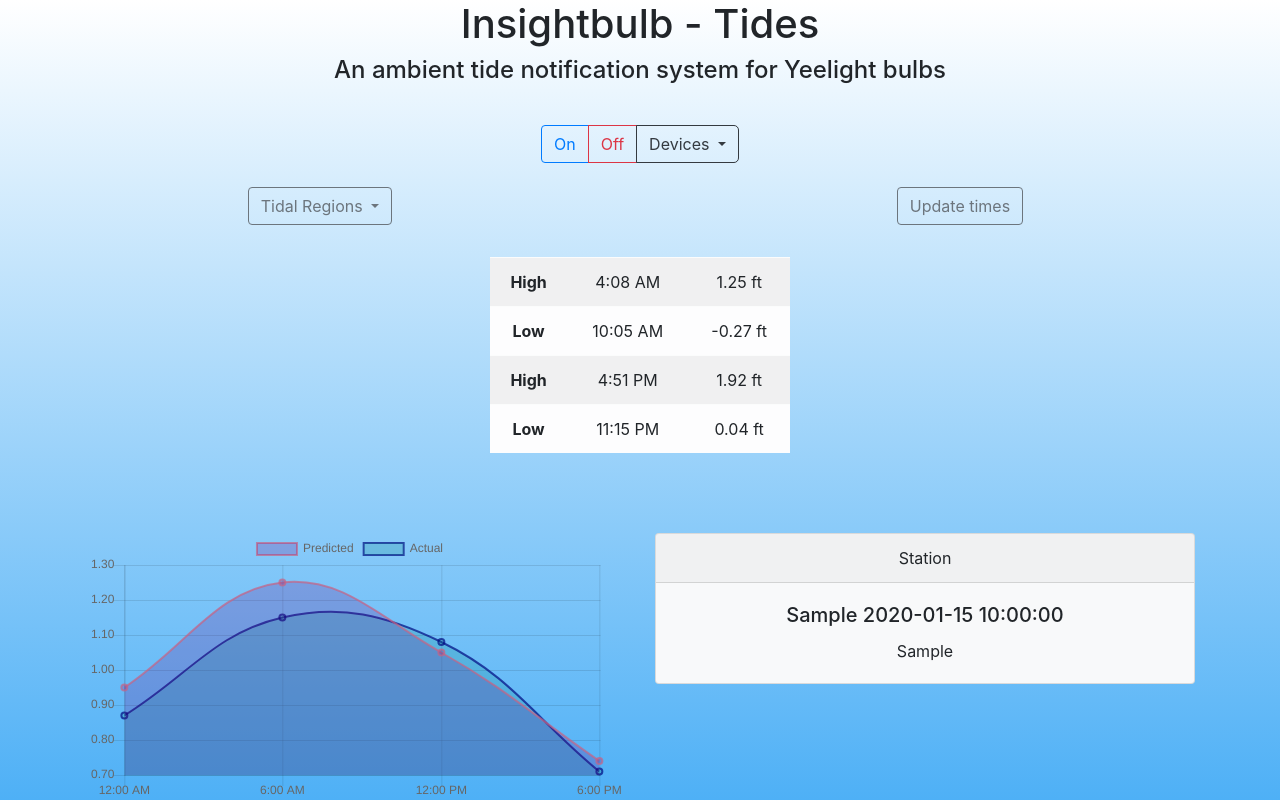
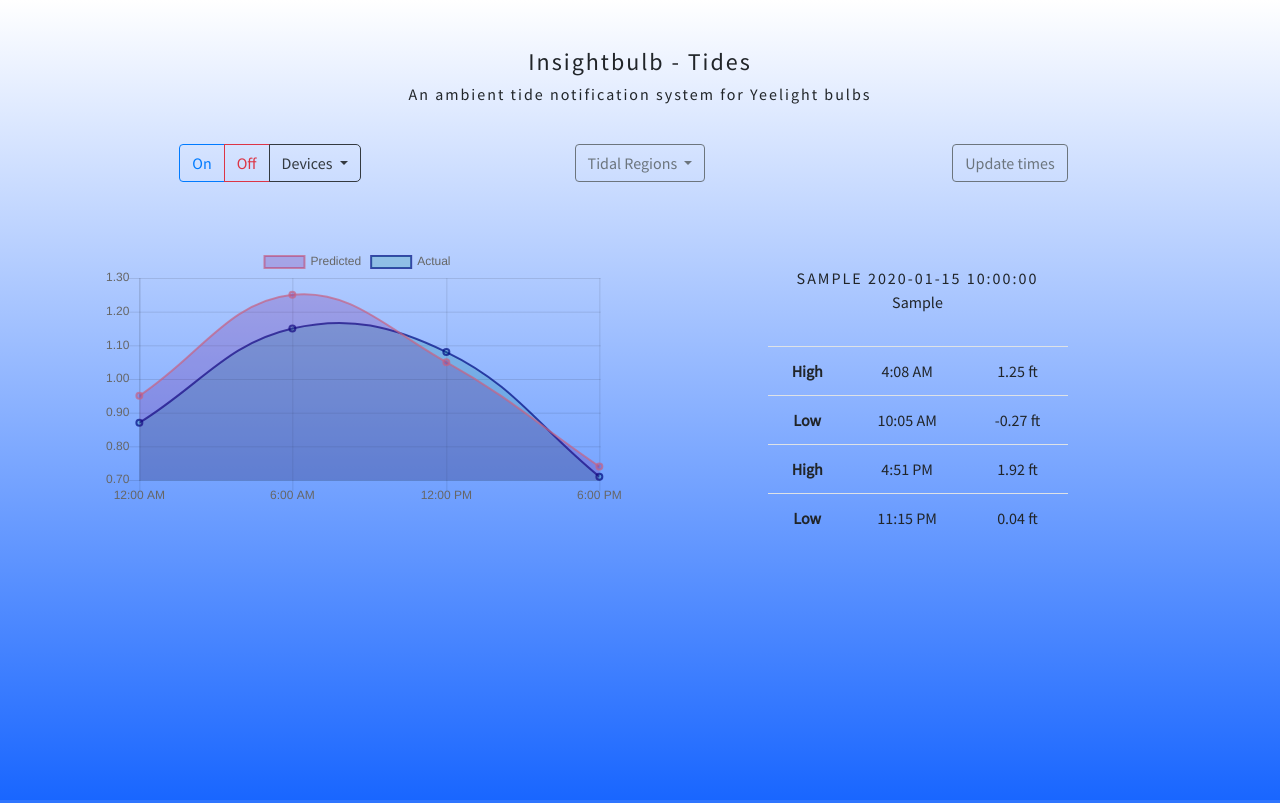
Before and after one commit to insightbulb/insightbulb, a Flask app: template templates/index.html in a window 1280 px wide. Run offline with Flask 2, Linux system fonts and the light colour scheme; the template is opened without the code that fills it: most values are stand-ins (such as "Sample title", 1, 10 or a date in 2020); parts of the project's set-up code (start-up, migrations or seed data) failed here and were passed over; some libraries are stand-ins or nearby versions.

Commit message:
Changed page to look more like prototype

```diff
--- a/static/styles/styles.css
+++ b/static/styles/styles.css
@@ -1,3 +1,8 @@
+body {
+    background: -webkit-gradient(linear, left top, left bottom, from(#fff), to(#1966ff)) fixed;
+    font-family: 'Source Sans Pro', sans-serif;
+}
+
 .scrollable-menu {
     height: auto;
     max-height: 200px;
@@ -26,6 +31,32 @@
     margin-right:auto;
 }
 
-body {
-  background: -webkit-gradient(linear, left top, left bottom, from(#fff), to(#4EB0F6)) fixed;
+/* Canvas Styling */
+
+.card {
+    background: none;
+    border: none;
 }
+
+.datetime {
+    font-size: 1rem;
+    letter-spacing: .125rem;
+    text-transform: uppercase;
+}
+
+.current_region {
+    font-size: 1.5rem;
+    letter-spacing: .125rem;
+    text-transform: uppercase;
+}
+
+.header {
+    font-size: 1.5rem;
+    margin-top: 3rem;
+    letter-spacing: .125rem;
+}
+
+.sub {
+    font-size: 1rem;
+    letter-spacing: .125rem;
+}
--- a/templates/index.html
+++ b/templates/index.html
@@ -9,6 +9,7 @@
     <link rel="stylesheet" href="https://use.fontawesome.com/releases/v5.7.0/css/all.css">
     <link rel="stylesheet" href="https://stackpath.bootstrapcdn.com/bootstrap/4.3.1/css/bootstrap.min.css">
     <link rel="stylesheet" href="/static/styles/styles.css">
+    <link href="https://fonts.googleapis.com/css?family=Source+Sans+Pro" rel="stylesheet">
     <script src="https://cdnjs.cloudflare.com/ajax/libs/popper.js/1.11.0/umd/popper.min.js"></script>
     <script src="https://stackpath.bootstrapcdn.com/bootstrap/4.3.1/js/bootstrap.min.js"></script>
     <script type="text/javascript"
@@ -16,15 +17,15 @@
 </head>
 <body>
 <div id="mount-point">
+    <div class="container wrapper">
         <div class="container-fluid text-center">
             <div class="row">
                 <div class="col">
-                <h1>Insightbulb - Tides</h1>
-                <h4>An ambient tide notification system for Yeelight bulbs</h4>
+                    <h1 class="header">Insightbulb - Tides</h1>
+                    <h2 class="sub">An ambient tide notification system for Yeelight bulbs</h2>
                 </div>
             </div>
             <div style="margin-top: 32px;" class="row">
-            <div class="col"></div>
                 <div class="col">
                     <div class="btn-group" role="group" aria-label="Button group with nested dropdown">
                         <a href="#" id="turn-on" class="btn btn-outline-primary">On</a>
@@ -45,10 +46,6 @@
                         </div>
                     </div>
                 </div>
-            <div class="col"></div>
-        </div>
-        <br/>
-        <div class="row">
                 <div id="station-column" class="col">
                     <div class="dropdown">
                         <button class="btn btn-outline-secondary dropdown-toggle" type="button" id="dropdownMenuButton"
@@ -76,11 +73,18 @@
                 </div>
             </div>
         </div>
-    <div class="container-fluid text-center">
-        <div class="row">
-            <div class="col"></div>
+        <div id="data-container" class="container text-center">
+            <div class="row data-row">
+                <div class="col graph-container">
+                    <canvas id="lineChart"></canvas>
+                </div>
                 <div class="col">
-                <table id="tide-table" class="table table-striped table-light">
+                    <div class="card ">
+                        <div class="card-body">
+                            <div class=datetime>{{ current_weekday }} {{ current_date }}</div>
+                            <div class="current_region"></div>
+                            <div>{{ tide_data }}</div>
+                            <table id="tide-table" class="table">
                                 <tbody>
                                 <tr>
                                     <th scope="row">High</th>
@@ -105,22 +109,6 @@
                                 </tbody>
                             </table>
                         </div>
-            <div class="col"></div>
-        </div>
-    </div>
-    <div id="data-container" class="container text-center">
-        <div class="row">
-            <div class="col">
-                <canvas id="lineChart"></canvas>
-            </div>
-            <div class="col">
-                <div class="card bg-light mb-3">
-                    <div class="card-header">Station</div>
-                    <div class="card-body">
-                        <h5 class="card-title">{{ current_weekday }} {{ current_date }}</h5>
-                        <div class="current_region"></div>
-                        <div>{{ tide_data }}</div>
-                    </div>
                     </div>
                 </div>
             </div>
```
Lines whose indentation alone changed are shown as unchanged.
